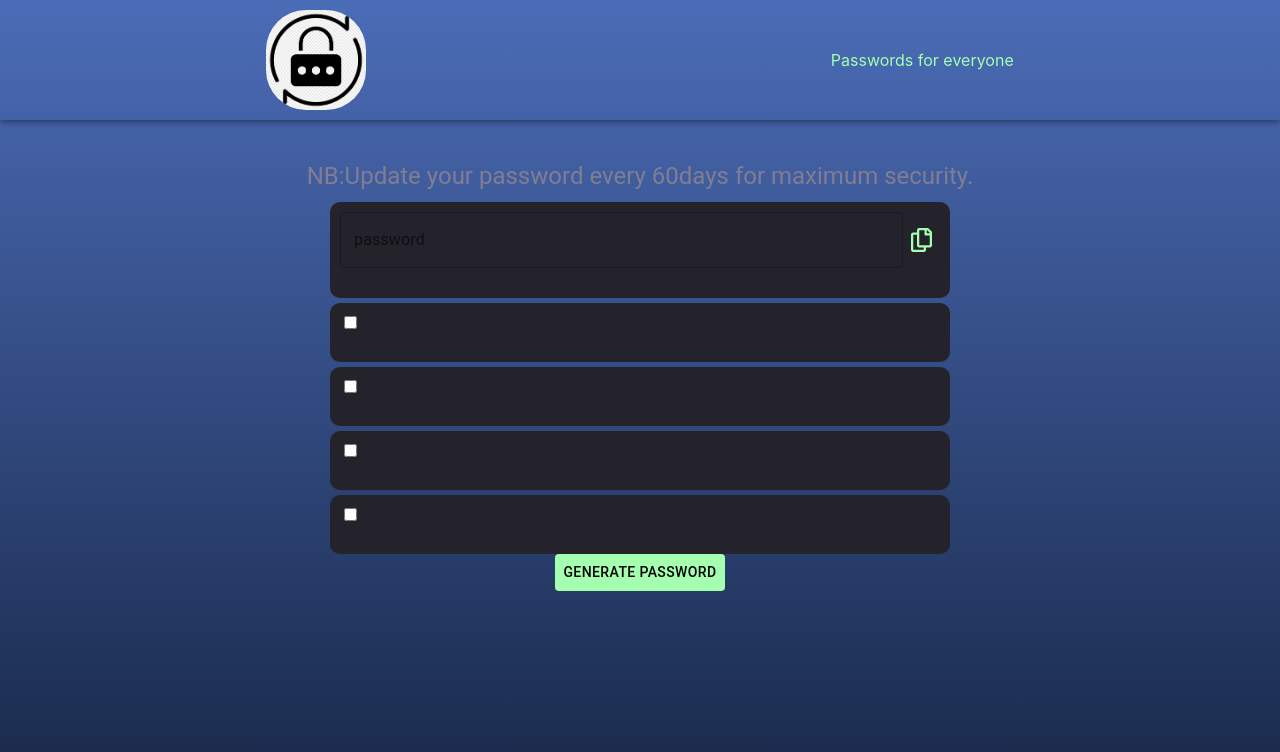
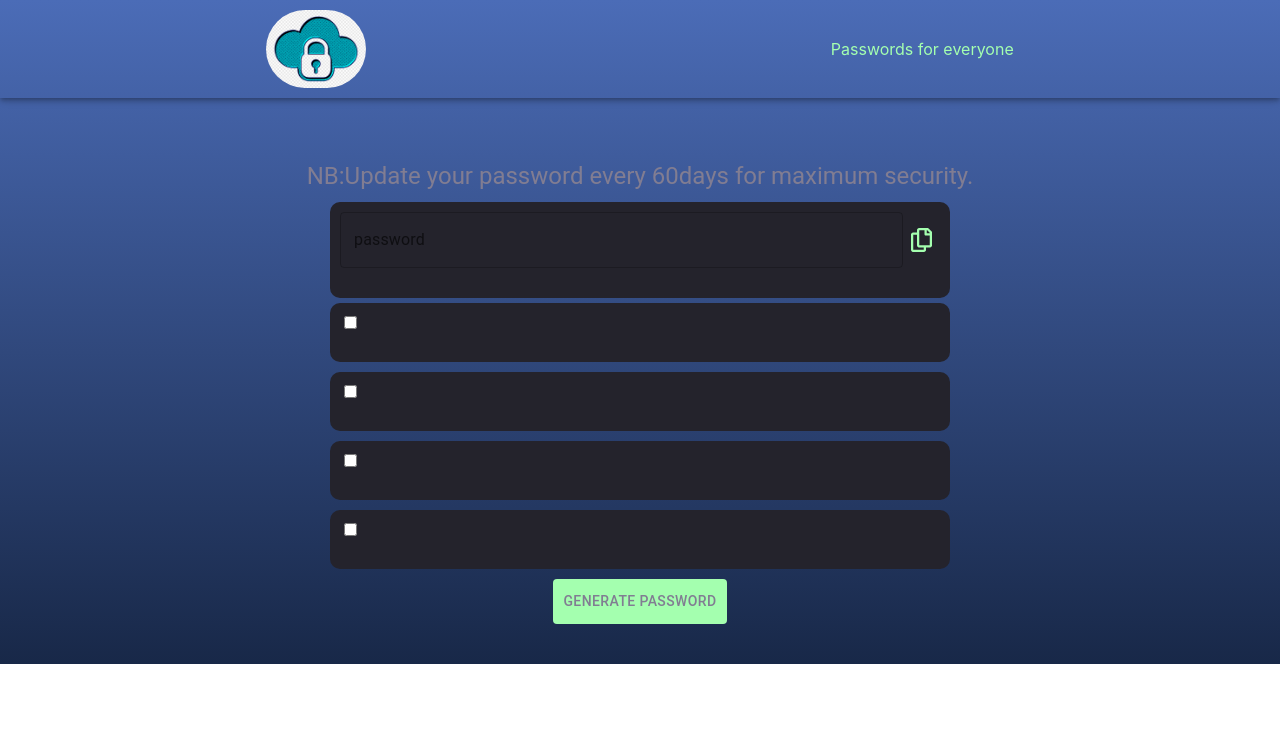
Before and after one commit to leungwoo/reactpasswordgenerator, a React (Create React App) app: page / in a window 1280 px wide. Shown: the top 752 px of the page. Built offline with nearby package versions, Linux system fonts and the light colour scheme; the HTML template or start-up script is replaced by a standard one.

Commit message:
change logo and background color

```diff
--- a/src/App.css
+++ /dev/null
@@ -1,6 +0,0 @@
-/* .App {
-    background-color: #201f1f;
-    height: 100vh;
-    display: flex;
-    align-items: center;
-} */
--- a/src/App.jsx
+++ b/src/App.jsx
@@ -4,7 +4,6 @@ import {
   Box, Button, Typography,
 } from '@mui/material';
 
-import './App.css';
 import CheckBox from './Components/CheckBox';
 import Head from './Components/Head';
 import Passwordcode from './Components/Passwordcode';
@@ -18,9 +17,10 @@ function App() {
           alignItems: 'center',
           justifyContent: 'center',
           background: 'linear-gradient(#4b6cb7, #182848)',
-          height: '100vh',
+          height: '100%',
           paddingLeft: '20px',
           paddingRight: '20px',
+          paddingBottom: '40px',
         }}
       >
         <Box style={{ paddingTop: '150px' }}>
@@ -43,12 +43,12 @@ function App() {
           <CheckBox />
           <CheckBox />
           <Button style={{
-            marginTop: '20px',
+            padding: '10px',
             display: 'flex',
             justifyContent: 'center',
             margin: 'auto',
             background: '#A4FFAF',
-            color: 'black',
+            color: '#817D92',
           }}
           >
             Generate Password
--- a/src/Components/CheckBox.jsx
+++ b/src/Components/CheckBox.jsx
@@ -8,6 +8,7 @@ function CheckBox() {
   return (
     <Box style={{
       marginTop: '5px',
+      marginBottom: '10px',
       display: 'flex',
       alignItems: 'center',
       justifyContent: 'center',
--- a/src/Components/Head.jsx
+++ b/src/Components/Head.jsx
@@ -1,6 +1,6 @@
 import React from 'react';
 import { AppBar, Toolbar } from '@mui/material';
-import logo from '../assets/password.png';
+import logo from '../assets/cloud.png';
 
 function Head() {
   return (
--- a/src/index.css
+++ b/src/index.css
@@ -1,3 +1,7 @@
+:root {
+    height: 100vh;
+}
+
 body {
     margin: 0;
     font-family: -apple-system, BlinkMacSystemFont, 'Segoe UI', 'Roboto', 'Oxygen',
```
Also changed, not shown: src/assets/cloud.png (added). Lines whose indentation alone changed are shown as unchanged.
